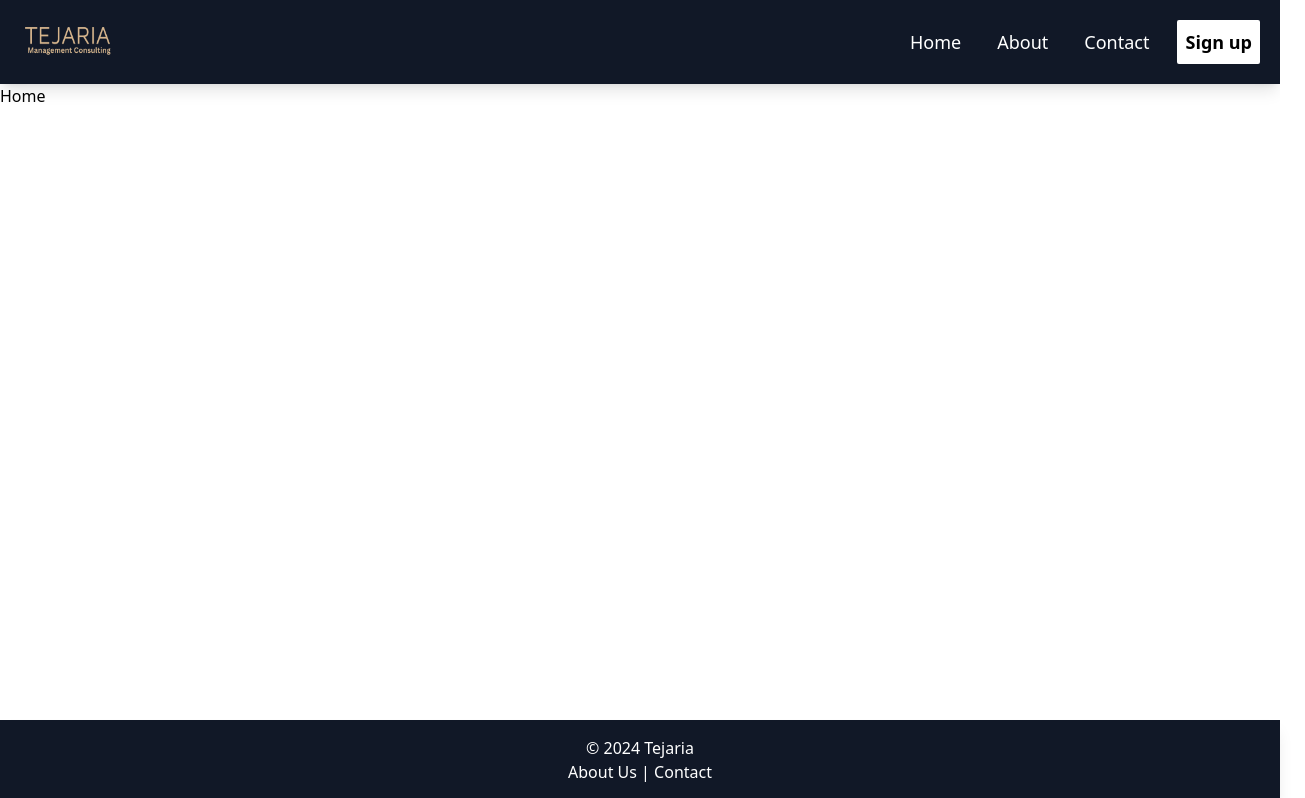
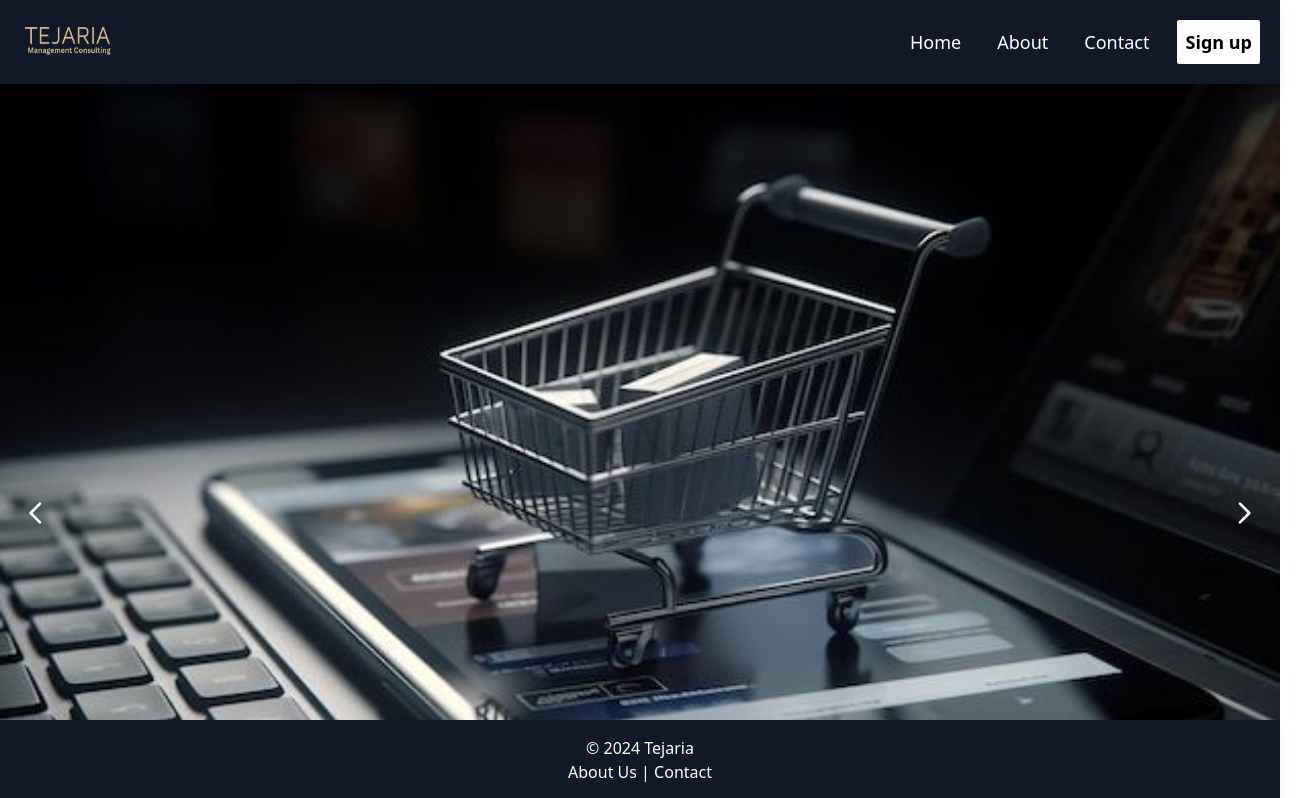
Before and after one commit to mfaizan11/dynamic-leo, a React (Create React App) app: page / in a window 1280 px wide. Shown: the top 798 px of the page, 1305 px wide, since content can reach past the window. Built offline with nearby package versions, Linux system fonts and the light colour scheme.

Commit message:
slider done

```diff
--- a/src/components/Navbar.js
+++ b/src/components/Navbar.js
@@ -45,7 +45,7 @@ function Navbar() {
             </button>
           </div>
         </div>
-        {/* Navbar End Start */}
+        {/* Navbar End  */}
 
         <button
           className="block md:hidden"
@@ -68,7 +68,7 @@ function Navbar() {
         </button>
 
         <div
-          className={`fixed top-0 left-0 h-full w-64 bg-gray-700 transform transition-transform duration-300 ${
+          className={`fixed top-0 left-0 h-full w-64 bg-gray-700 transform transition-transform duration-300 z-50 ${
             menuOpen ? "translate-x-0" : "-translate-x-full"
           }`}
         >
@@ -92,7 +92,7 @@ function Navbar() {
             </svg>
           </button>
 
-          <div className="flex flex-col items-center mt-10 space-y-4">
+          <div className="flex flex-col items-center mt-10 space-y-4 z-10">
             <Link
               to="/"
               className="text-white hover:bg-gray-700 p-2 rounded-md"
--- a/src/index.js
+++ b/src/index.js
@@ -3,6 +3,8 @@ import ReactDOM from "react-dom/client";
 import "./index.css";
 import App from "./App";
 import { BrowserRouter as Router } from "react-router-dom";
+import "slick-carousel/slick/slick.css";
+import "slick-carousel/slick/slick-theme.css";
 
 const root = ReactDOM.createRoot(document.getElementById("root"));
 
--- a/src/pages/Home.js
+++ b/src/pages/Home.js
@@ -1,7 +1,107 @@
-import React from "react";
+import React, { useState } from "react";
+import Slider from "react-slick";
+
+import ecommerce from "../assests/ecommerece.jpg";
 
 function Home() {
-  return <div>Home</div>;
+  const [currentSlide, setCurrentSlide] = useState(0);
+
+  const settings = {
+    dots: true,
+    infinite: true,
+    speed: 500,
+    slidesToShow: 1,
+    slidesToScroll: 1,
+    afterChange: (index) => setCurrentSlide(index),
+    arrows: true,
+  };
+
+  return (
+    <div className="hero-section ">
+      <div className="relative z-0">
+        <Slider {...settings} className="carousel-container">
+          <div className="hero-slide">
+            <img
+              src={ecommerce}
+              alt="Slide 1"
+              className="w-full h-full object-cover"
+            />
+            <div className="hero-overlay absolute top-0 left-0 w-full h-full  bg-opacity-50 flex justify-center items-center text-white">
+              <div className="text-center px-4">
+                <h1 className="text-3xl md:text-5xl font-bold">
+                  Welcome to Our Website
+                </h1>
+              </div>
+            </div>
+          </div>
+
+          <div className="hero-slide">
+            <img
+              src={ecommerce}
+              alt=""
+              className="w-full h-full object-cover"
+            />
+            <div className="hero-overlay absolute top-0 left-0 w-full h-full  bg-opacity-50 flex justify-center items-center text-white">
+              <div className="text-center px-4">
+                <h1 className=" text-3xl md:text-5xl font-bold"> </h1>
+              </div>
+            </div>
+          </div>
+
+          <div className="hero-slide">
+            <img
+              src={ecommerce}
+              alt=""
+              className="w-full h-full object-cover"
+            />
+            <div className="hero-overlay absolute top-0 left-0 w-full h-full flex justify-center items-center text-white">
+              <div className="text-center px-4">
+                <h1 className="text-3xl md:text-5xl font-bold"></h1>
+              </div>
+            </div>
+          </div>
+        </Slider>
+        <button
+          className="absolute left-5 top-1/2 transform -translate-y-1/2 text-white z-10"
+          onClick={() => setCurrentSlide(currentSlide - 1)}
+        >
+          <svg
+            className="w-8 h-8"
+            fill="none"
+            stroke="currentColor"
+            strokeWidth="2"
+            viewBox="0 0 24 24"
+            xmlns="http://www.w3.org/2000/svg"
+          >
+            <path
+              strokeLinecap="round"
+              strokeLinejoin="round"
+              d="M15 19l-7-7 7-7"
+            />
+          </svg>
+        </button>
+        <button
+          className="absolute right-5 top-1/2 transform -translate-y-1/2 text-white z-10"
+          onClick={() => setCurrentSlide(currentSlide + 1)}
+        >
+          <svg
+            className="w-8 h-8"
+            fill="none"
+            stroke="currentColor"
+            strokeWidth="2"
+            viewBox="0 0 24 24"
+            xmlns="http://www.w3.org/2000/svg"
+          >
+            <path
+              strokeLinecap="round"
+              strokeLinejoin="round"
+              d="M9 5l7 7-7 7"
+            />
+          </svg>
+        </button>
+      </div>
+    </div>
+  );
 }
 
 export default Home;
```
